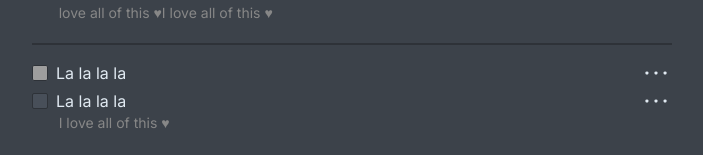
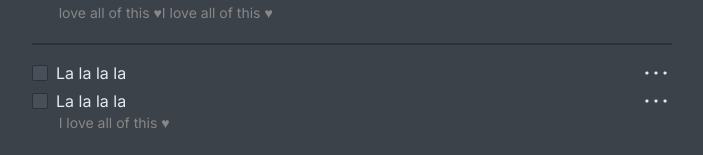
Before and after one commit to AlanDouglasASouza/front-todo, a Next.js app: page / in a window 1280 px wide. Shown: the part 351-506 px from the top of the page, without its empty margins (288-991 px from the left). Built offline with nearby package versions, Linux system fonts and the light colour scheme; grey boxes are pictures that could not be loaded.

Commit message:
chore(checkBox.tsx): remove checked in checkbox

```diff
--- a/src/app/components/checkBox.tsx
+++ b/src/app/components/checkBox.tsx
@@ -5,7 +5,6 @@ export default function Checkbox({ label, checked, onChange }: ICheckBox) {
     <label className="flex items-center space-x-2">
       <input
         type="checkbox"
-        checked={checked}
         onChange={onChange}
         className="form-checkbox cursor-pointer h-4 w-4 text-gray-default appearance-none border rounded-sm border-black-border bg-gray-modal-options bg-center checked:bg-[url('https://img.icons8.com/ios-glyphs/30/4D4D4D/checked-checkbox.png')] checked:bg-white-word"
       />
```
